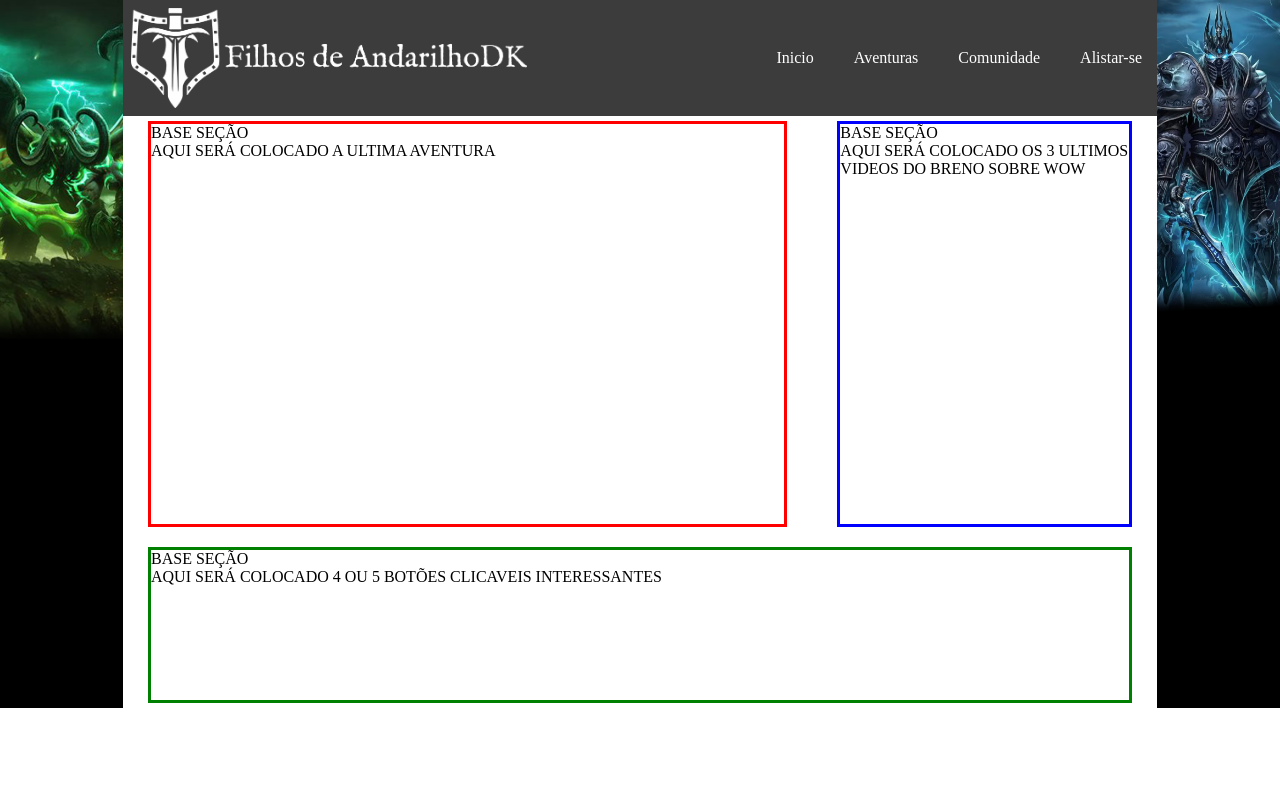
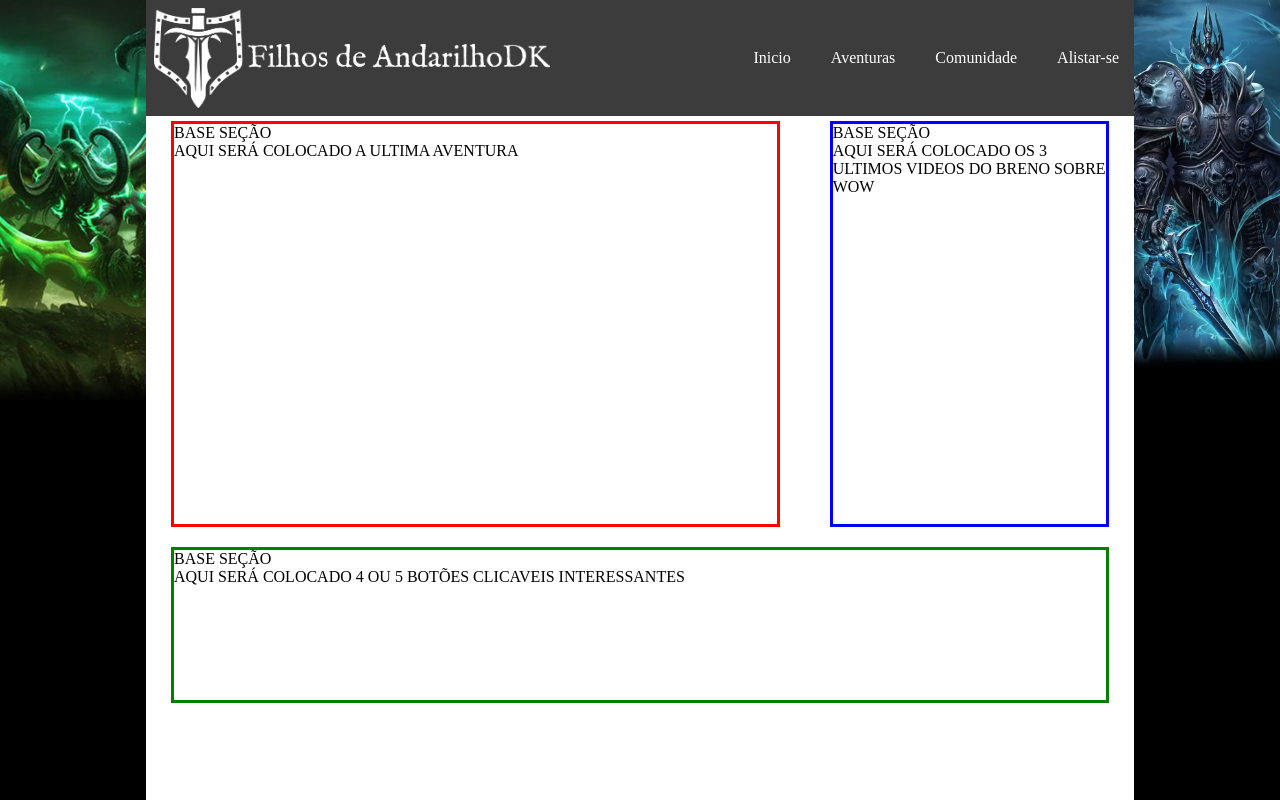
Before and after one commit to GabiSystem/FilhosDeAndarilhoDK, a plain HTML site: page index.html in a window 1280 px wide. Drawn offline with Linux system fonts and the light colour scheme.

Commit message:
Add files via upload

```diff
--- a/assets/css/bodystructure.css
+++ b/assets/css/bodystructure.css
@@ -1,22 +1,30 @@
-/* CORPO BASE DO SITE */
+/* css da estrutura base do site*/
+
+html{
+    height: 100%;
+}
+
 .body-class{
     display: flex;
     flex-direction: column;
-    height: 100%;
+    min-height: 100vh;
     width: 100%;
     margin: 0;
+    overflow-x: hidden;
 
 }
-@media (min-width: 1024px){
+
+/* css do background */
+@media (min-width: 860px){
     .body-class{
         background-image: url("../img/backgrounds/ilidan.png"),url("../img/backgrounds/lichking.png"), linear-gradient(black 0 0);
         background-position: top left,top right,center top;
         background-repeat: no-repeat;
-        background-size: calc((100% - 80%)/2),calc((100% - 80%)/2),100%;
+        background-size: calc((100% - 90%)/2),calc((100% - 90%)/2),100%;
     }
 }
-@media (min-width: 1920px){
+@media (min-width: 1080px){
     .body-class{
-        background-size: calc((100% - 1536px)/2),calc((100% - 1536px)/2),100%;
+        background-size: calc((100% - 978px)/2),calc((100% - 978px)/2),100%;
     }
 }
--- a/assets/css/header.css
+++ b/assets/css/header.css
@@ -11,23 +11,22 @@
   margin: 0 auto;
   justify-content: space-between;
   align-items: center;
-  transition: all 0.3s ease-out;
   z-index: 2;
 }
-@media (min-width: 768px) {
+@media (min-width: 860px) {
   .cabecalho {
     width: 100%; /* tablets e celulares */
   }
 }
 @media (min-width: 1024px) {
   .cabecalho {
-    width: 80%;
-    max-width: 1536px; /* computadores */
+    width: 90%;
+    max-width: 978px; /* computadores */
   }
 }
-@media (min-width: 1920px) {
+@media (min-width: 1080px) {
   .cabecalho {
-    width: 1536px; /* Largura fixa baseada em 80% de 1920 */
+    width: 978px; /* Largura fixa baseada em 90% de 1080 */
     margin: 0 auto;
   }
 }
@@ -47,7 +46,7 @@
     height: 100px;
     display: none;
 }
-@media (max-width: 769px) { /*torna a logo menor quando em telas pequenas */
+@media (max-width: 860px) { /*torna a logo menor quando em telas pequenas */
   .site-logo {
     display: none;
   }
@@ -146,7 +145,7 @@
 
 
 
-@media (max-width: 769px){
+@media (max-width: 860px){
     .main-nav{
         display: none;
         position: absolute;
--- a/assets/css/main.css
+++ b/assets/css/main.css
@@ -8,20 +8,20 @@
     margin: 0 auto;
     padding: 5px;
 }
-@media (min-width: 768px) {
+@media (min-width: 860px) {
   .principal {
     width: 100%; /* tablets e celulares */
   }
 }
 @media (min-width: 1024px) {
   .principal {
-    width: 80%;
-    max-width: 1536px; /* computadores */
+    width: 90%;
+    max-width: 978px; /* computadores */
   }
 }
-@media (min-width: 1920px) {
+@media (min-width: 1080px) {
   .principal {
-    width: 1536px; /* Largura fixa baseada em 80% de 1920 */
+    width: 978px; /* Largura fixa baseada em 80% de 1920 */
     margin: 0 auto;
   }
 }
```
